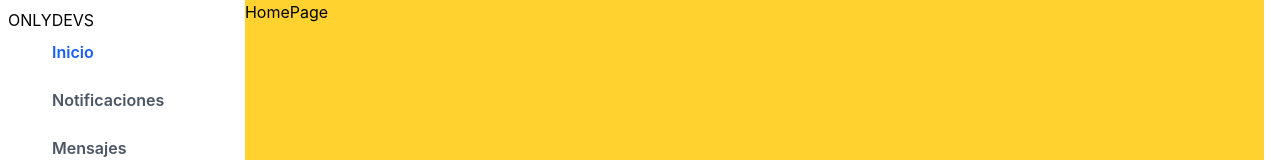
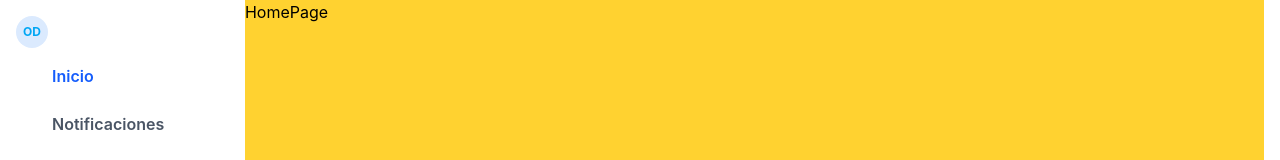
Before and after one commit to wizzard95/onlydevs-hijo, a React (Vite) app: page / in a window 1280 px wide. Shown: the top 160 px of the page. Built offline with nearby package versions, Linux system fonts and the light colour scheme; some icons are missing.

Commit message:
ui(Sidebar.jsx): estilizar el logo a traves de tailwind

```diff
--- a/src/components/Sidebar/Sidebar.jsx
+++ b/src/components/Sidebar/Sidebar.jsx
@@ -47,8 +47,9 @@ export const Sidebar = () => {
         <div className="h-screen p-2 bg-white dark:bg-bg-dark
         transition-all duration-300 flex flex-col ">
            {/* LOGO */}
-            <div className="">
-                ONLYDEVS
+            <div className="flex justify-center items-center h-8 w-8 rounded-full
+            bg-blue-100 text-primary font-bold text-xs m-2">
+                OD
             </div>
             {/* NAVEGACION  */}
             <nav className="flex-1 flex flex-col gap-2 items-center">
```
